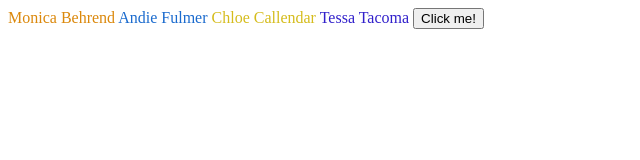
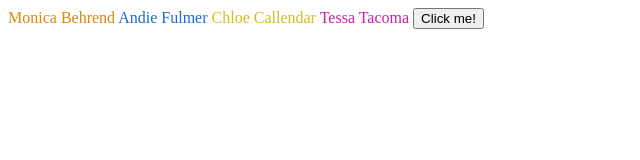
Before and after one commit to monbehre/monbehre.github.io, a plain HTML site: page index.html in a window 1280 px wide. Shown: the full height of the page, 0-640 px from the left. Drawn offline with Linux system fonts and the light colour scheme.

Commit message:
tessa color again

```diff
--- a/app.css
+++ b/app.css
@@ -10,5 +10,5 @@ chloe {
     color : rgb(213, 188, 28)
 }
 tessa {
-    color : rgb(49, 32, 203)
+    color : rgb(203, 32, 169)
 }
```
